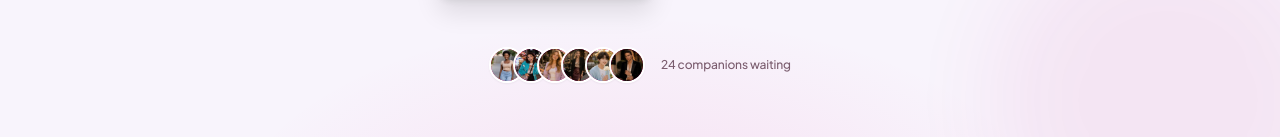
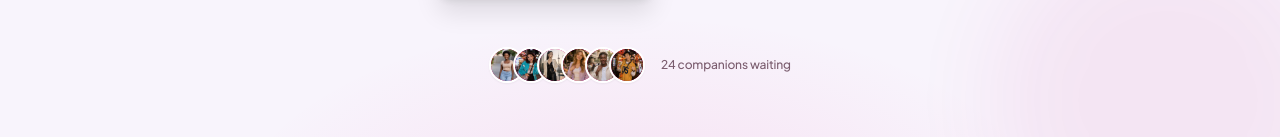
Before and after one commit to akashzeen-art/desirechat, a React (Vite) app in the folder ai/talktohistory/frontend/: page / in a window 1280 px wide. Shown: the part 564-701 px from the top of the page. Built offline with nearby package versions, Linux system fonts and the light colour scheme; a web font is replaced by a local one.

Commit message:
Update project

```diff
--- a/ai/talktohistory/frontend/src/data/characters.js
+++ b/ai/talktohistory/frontend/src/data/characters.js
@@ -2,7 +2,21 @@
 
 const REGIONS = ["african", "asian", "chinese", "european"];
 const NEW_REGIONS = ["pakistani", "indian", "afghani", "srilankan"];
+const ALL_REGIONS = [...REGIONS, ...NEW_REGIONS];
 const VIBES = ["sweet", "bold", "funny"];
+const CATALOG_LANGS = ["en", "es", "fr"];
+
+/** Exclusive catalog: each companion appears in exactly one language (8 girls + 8 boys each). */
+function catalogLangFor(region, vibe) {
+  const i = ALL_REGIONS.indexOf(region);
+  const j = VIBES.indexOf(vibe);
+  return CATALOG_LANGS[(Math.max(0, i) + Math.max(0, j)) % CATALOG_LANGS.length];
+}
+
+export function normalizeCatalogLang(lang) {
+  const code = String(lang || "en").toLowerCase().slice(0, 2);
+  return CATALOG_LANGS.includes(code) ? code : "en";
+}
 
 const GIRL_META = {
   african: {
@@ -367,9 +381,10 @@ function buildCompanion({ gender, region, vibe, meta, folderBase, idPrefix = ""
     video: companionVideoUrl(gender, id),
     videoFr: gender === "female" ? girlVideoUrlFr(id) : boyVideoUrlFr(id),
     videoEs: gender === "female" ? girlVideoUrlEs(id) : boyVideoUrlEs(id),
-    shareImages: CUSTOM_SHARE[id] || buildShareImages(folder, id),
-  };
-}
+      shareImages: CUSTOM_SHARE[id] || buildShareImages(folder, id),
+      catalogLang: catalogLangFor(region, vibe),
+    };
+  }
 
 const girls = REGIONS.flatMap((region) =>
   VIBES.map((vibe) =>
@@ -423,6 +438,7 @@ const newGirls = NEW_REGIONS.flatMap((region) =>
       videoFr: girlVideoUrlFr(id),
       videoEs: girlVideoUrlEs(id),
       shareImages: CUSTOM_SHARE[id] || Array.from({ length: last - 1 }, (_, i) => `${folder}/${i + 2}.jpg`),
+      catalogLang: catalogLangFor(region, vibe),
     };
   })
 );
@@ -454,6 +470,7 @@ const newBoys = NEW_REGIONS.flatMap((region) =>
       videoFr: boyVideoUrlFr(id),
       videoEs: boyVideoUrlEs(id),
       shareImages: Array.from({ length: last - 1 }, (_, i) => `${folder}/${i + 2}.jpg`),
+      catalogLang: catalogLangFor(region, vibe),
     };
   })
 );
@@ -463,14 +480,23 @@ export const characters = [...girls, ...boys, ...newGirls, ...newBoys];
 export const getCharacterById = (id) =>
   characters.find((c) => c.id === id);
 
-export const getCharactersByGender = (gender) =>
-  characters.filter((c) => c.gender === gender);
+export const getCharactersForLanguage = (lang, gender = null) => {
+  const code = normalizeCatalogLang(lang);
+  return characters.filter(
+    (c) => c.catalogLang === code && (!gender || c.gender === gender)
+  );
+};
 
-export const getGirlsByVibe = (vibeId) =>
-  characters.filter((c) => c.gender === "female" && c.vibeId === vibeId);
+export const getCharactersByGender = (gender, lang = null) => {
+  if (lang) return getCharactersForLanguage(lang, gender);
+  return characters.filter((c) => c.gender === gender);
+};
 
-export const getBoysByVibe = (vibeId) =>
-  characters.filter((c) => c.gender === "male" && c.vibeId === vibeId);
+export const getGirlsByVibe = (vibeId, lang = null) =>
+  getCharactersByGender("female", lang).filter((c) => c.vibeId === vibeId);
+
+export const getBoysByVibe = (vibeId, lang = null) =>
+  getCharactersByGender("male", lang).filter((c) => c.vibeId === vibeId);
 
 export const searchCharacters = (query) => {
   const q = query.toLowerCase();
--- a/ai/talktohistory/frontend/src/i18n/translations.js
+++ b/ai/talktohistory/frontend/src/i18n/translations.js
@@ -122,7 +122,7 @@ export const translations = {
       step2: "Step 2 · You're a {label}",
       whoMeet: "Who do you want to meet{name}?",
       chooseSub: "Choose girls or boys — we'll show matching companions next.",
-      companions12: "12 companions",
+      companions12: "24 companions",
       girls: "Girls 💕",
       boys: "Boys 💙",
       regions: "Sweet, Bold, Funny × African, Asian, Chinese, European",
@@ -134,8 +134,10 @@ export const translations = {
       step3: "Step 3 · Pick your companion",
       choose: "Choose a {label}{name}",
       filterSub: "Filter by mood, then pick whoever catches your eye.",
-      mixedVibesSub: "Sweet, bold & funny — all mixed for you.",
+      mixedVibesSub: "Start with 8 for your language — then browse every voice.",
       allCompanions: "All",
+      allVoices: "Voices",
+      forYou: "For you",
       favorites: "Favorites",
       yourFavorites: "Your favorites",
       noMatches: "No matches",
@@ -331,7 +333,7 @@ export const translations = {
       step2: "Paso 2 · Eres {label}",
       whoMeet: "¿A quién quieres conocer{name}?",
       chooseSub: "Elige chicas o chicos — te mostramos compañeros que encajen.",
-      companions12: "12 compañeros",
+      companions12: "24 compañeros",
       girls: "Chicas 💕",
       boys: "Chicos 💙",
       regions: "Dulce, Atrevido, Divertido × Africano, Asiático, Chino, Europeo",
@@ -343,8 +345,10 @@ export const translations = {
       step3: "Paso 3 · Elige tu compañero/a",
       choose: "Elige un/a {label}{name}",
       filterSub: "Filtra por mood y elige quien te guste.",
-      mixedVibesSub: "Dulce, atrevido y divertido — todo mezclado.",
+      mixedVibesSub: "Empieza con 8 de tu idioma — luego explora todas las voces.",
       allCompanions: "Todos",
+      allVoices: "Voces",
+      forYou: "Para ti",
       favorites: "Favoritos",
       yourFavorites: "Tus favoritos",
       noMatches: "Sin resultados",
--- a/ai/talktohistory/frontend/src/i18n/translationsFrBase.js
+++ b/ai/talktohistory/frontend/src/i18n/translationsFrBase.js
@@ -105,7 +105,7 @@ export const translationsFrBase = {
     step2: "Étape 2 · Tu es {label}",
     whoMeet: "Qui veux-tu rencontrer{name} ?",
     chooseSub: "Choisis filles ou garçons — on te montre les compagnons qui collent.",
-    companions12: "12 compagnons",
+    companions12: "24 compagnons",
     girls: "Filles 💕",
     boys: "Garçons 💙",
     regions: "Doux, Audacieux, Drôle × Africain, Asiatique, Chinois, Européen",
@@ -117,8 +117,10 @@ export const translationsFrBase = {
     step3: "Étape 3 · Choisis ton compagnon",
     choose: "Choisis un·e {label}{name}",
     filterSub: "Filtre par mood et choisis qui te plaît.",
-    mixedVibesSub: "Doux, audacieux et drôle — tout mélangé.",
+    mixedVibesSub: "Commence par 8 dans ta langue — puis explore toutes les voix.",
     allCompanions: "Tous",
+    allVoices: "Voix",
+    forYou: "Pour toi",
     favorites: "Favoris",
     yourFavorites: "Tes favoris",
     noMatches: "Aucun résultat",
--- a/ai/talktohistory/frontend/src/pages/ChatRoomCreatePage.jsx
+++ b/ai/talktohistory/frontend/src/pages/ChatRoomCreatePage.jsx
@@ -1,6 +1,6 @@
 import { useEffect, useMemo, useState } from "react";
 import { useNavigate, Link } from "react-router-dom";
-import { characters } from "../data/characters";
+import { getCharacterById, getCharactersForLanguage } from "../data/characters";
 import { ROOM_THEMES, createRoom } from "../data/chatRooms";
 import { isProfileReady } from "../data/userProfile";
 import BrandLogo from "../components/BrandLogo";
@@ -24,9 +24,9 @@ export default function ChatRoomCreatePage() {
   }, [navigate]);
 
   const list = useMemo(() => {
-    let chars = characters;
-    if (filter === "girls") chars = characters.filter((c) => c.gender === "female");
-    if (filter === "boys") chars = characters.filter((c) => c.gender === "male");
+    let chars = getCharactersForLanguage(lang);
+    if (filter === "girls") chars = chars.filter((c) => c.gender === "female");
+    if (filter === "boys") chars = chars.filter((c) => c.gender === "male");
     return chars.map((c) => localizeCharacter(c, lang, t));
   }, [filter, lang, t]);
 
@@ -140,7 +140,7 @@ export default function ChatRoomCreatePage() {
         {selected.length > 0 && (
           <div className="flex flex-wrap gap-2 mb-4">
             {selected.map((id) => {
-              const c = localizeCharacter(characters.find((x) => x.id === id), lang, t);
+              const c = localizeCharacter(getCharacterById(id), lang, t);
               if (!c) return null;
               return (
                 <button
--- a/ai/talktohistory/frontend/src/pages/ChatRoomPage.jsx
+++ b/ai/talktohistory/frontend/src/pages/ChatRoomPage.jsx
@@ -12,7 +12,7 @@ import {
   updateRoom,
   ROOM_THEMES,
 } from "../data/chatRooms";
-import { characters, getCharacterById, photoShareCount, nextPhotoShare, isPhotoFollowUpAsk, countPhotoAsksSinceLastImage, isPhotoRequest, isPhotoShareNudge, hasPendingPhotoContext, PHOTO_TEASE_BEFORE_SHARE } from "../data/characters";
+import { getCharacterById, getCharactersForLanguage, photoShareCount, nextPhotoShare, isPhotoFollowUpAsk, countPhotoAsksSinceLastImage, isPhotoRequest, isPhotoShareNudge, hasPendingPhotoContext, PHOTO_TEASE_BEFORE_SHARE } from "../data/characters";
 import {
   getUserProfile,
   getDisplayName,
@@ -827,11 +827,11 @@ export default function ChatRoomPage() {
 
   const addable = useMemo(() => {
     const taken = new Set(room?.memberIds || []);
-    let list = characters.filter((c) => !taken.has(c.id));
+    let list = getCharactersForLanguage(lang).filter((c) => !taken.has(c.id));
     if (addFilter === "girls") list = list.filter((c) => c.gender === "female");
     if (addFilter === "boys") list = list.filter((c) => c.gender === "male");
     return list;
-  }, [room, addFilter]);
+  }, [room, addFilter, lang]);
 
   if (!room) return null;
 
--- a/ai/talktohistory/frontend/src/pages/HomePage.jsx
+++ b/ai/talktohistory/frontend/src/pages/HomePage.jsx
@@ -1,7 +1,7 @@
 import { lazy, Suspense } from "react";
 import { useNavigate } from "react-router-dom";
 import { setUserGender } from "../data/session";
-import { characters } from "../data/characters";
+import { getCharactersForLanguage } from "../data/characters";
 import { isProfileReady, getDisplayName, getUserProfile } from "../data/userProfile";
 import BrandLogo from "../components/BrandLogo";
 import { useI18n } from "../i18n/LanguageContext";
@@ -23,17 +23,14 @@ const FEATURES = (t) => [
   { icon: "🏠", label: t("home.featRooms") },
 ];
 
-const PREVIEWS = characters.filter((c) =>
-  ["european-sweet","european-bold","asian-funny","african-sweet","boy-european-bold","boy-chinese-sweet"].includes(c.id)
-);
-
 export default function HomePage() {
   const navigate = useNavigate();
-  const { t } = useI18n();
+  const { t, lang } = useI18n();
   const ready    = isProfileReady();
   const display  = getDisplayName(getUserProfile());
   const steps = STEPS(t);
   const features = FEATURES(t);
+  const previews = getCharactersForLanguage(lang).slice(0, 6);
 
   const startFlow  = () => navigate(ready ? "/prefer" : "/profile?setup=1&next=/prefer");
   const startRooms = () => navigate(ready ? "/rooms"  : "/profile?setup=1&next=/rooms");
@@ -96,7 +93,7 @@ export default function HomePage() {
           {/* Avatar strip */}
           <div className="fade-in-soft mt-7 sm:mt-12 flex items-center justify-center gap-1" style={{ animationDelay: "0.28s" }}>
             <div className="flex -space-x-3">
-              {PREVIEWS.map((c) => (
+              {previews.map((c) => (
                 <div key={c.id} className="w-9 h-9 rounded-full overflow-hidden border-2 border-white shadow-sm bg-gradient-to-br from-primary to-secondary flex-shrink-0">
                   {c.image
                     ? <img src={c.image} alt={c.name} loading="eager" decoding="async" className="w-full h-full object-cover object-top" draggable={false} />
@@ -217,7 +214,7 @@ export default function HomePage() {
           </div>
 
           <div className="grid grid-cols-3 sm:grid-cols-6 gap-4 mb-10">
-            {PREVIEWS.map((c) => (
+            {previews.map((c) => (
               <button key={c.id} onClick={startFlow} className="group flex flex-col items-center gap-2">
                 <div className="w-full aspect-square rounded-2xl overflow-hidden bg-surface border border-dark/5 shadow-sm group-hover:shadow-md group-hover:-translate-y-1.5 transition-all duration-300">
                   {c.image
--- a/ai/talktohistory/frontend/src/pages/PickPage.jsx
+++ b/ai/talktohistory/frontend/src/pages/PickPage.jsx
@@ -27,7 +27,7 @@ export default function PickPage() {
   const display    = getDisplayName(profile);
 
   const [favIds, setFavIds] = useState(() => getFavorites());
-  const [showFavOnly, setShowFavOnly] = useState(false);
+  const [tab, setTab] = useState("foryou"); // foryou | voices | favorites
 
   useEffect(() => {
     if (!isProfileReady()) { navigate("/profile?setup=1&next=/prefer", { replace: true }); return; }
@@ -42,21 +42,26 @@ export default function PickPage() {
     return () => { window.removeEventListener("storage", sync); clearInterval(id); };
   }, []);
 
-  // All vibes together — sweet / bold / funny shuffled in one grid
-  const all = useMemo(() => {
+  // All = full roster for this preference, with language voice on the card
+  const allVoice = useMemo(() => {
     const chars = prefer ? getCharactersByGender(prefer) : [];
     return shuffleList(chars);
   }, [prefer]);
 
-  const list = useMemo(() => {
-    if (showFavOnly) return all.filter((c) => favIds.includes(c.id));
-    return all;
-  }, [all, showFavOnly, favIds]);
+  // For you = exclusive 8 for the current chat language
+  const forYou = useMemo(() => {
+    const chars = prefer ? getCharactersByGender(prefer, lang) : [];
+    return shuffleList(chars);
+  }, [prefer, lang]);
 
   const favorites = useMemo(() =>
-    favIds.map((id) => getCharacterById(id)).filter((c) => c && c.gender === prefer),
+    favIds
+      .map((id) => getCharacterById(id))
+      .filter((c) => c && c.gender === prefer),
     [favIds, prefer]
   );
+
+  const list = tab === "favorites" ? favorites : tab === "voices" ? allVoice : forYou;
 
   if (!isProfileReady() || !prefer || !userGender) return null;
 
@@ -95,17 +100,25 @@ export default function PickPage() {
         <div className="sticky top-16 z-20 -mx-4 px-4 py-3 mb-8"
           style={{ background: "rgba(248,244,252,0.92)", backdropFilter: "blur(16px)", borderBottom: "1px solid rgba(26,16,37,0.06)" }}>
           <div className="flex items-center gap-2 max-w-5xl mx-auto overflow-x-auto scrollbar-none">
-            <button type="button" onClick={() => setShowFavOnly(false)}
+            <button type="button" onClick={() => setTab("foryou")}
               className={`flex items-center gap-1.5 px-4 py-2 rounded-2xl text-sm font-semibold border transition-all ${
-                !showFavOnly
+                tab === "foryou"
                   ? "bg-primary text-white border-primary shadow-md shadow-primary/20"
                   : "bg-white text-dark border-dark/10 hover:border-primary/30"
               }`}>
-              ✨ {t("pick.allCompanions")}
+              🎙️ {t("pick.forYou")}
             </button>
-            <button type="button" onClick={() => setShowFavOnly((v) => !v)}
+            <button type="button" onClick={() => setTab("voices")}
               className={`flex items-center gap-1.5 px-4 py-2 rounded-2xl text-sm font-semibold border transition-all ${
-                showFavOnly ? "bg-primary text-white border-primary" : "bg-white text-dark border-dark/10 hover:border-primary/30"
+                tab === "voices"
+                  ? "bg-primary text-white border-primary shadow-md shadow-primary/20"
+                  : "bg-white text-dark border-dark/10 hover:border-primary/30"
+              }`}>
+              ✨ {t("pick.allVoices")}
+            </button>
+            <button type="button" onClick={() => setTab("favorites")}
+              className={`flex items-center gap-1.5 px-4 py-2 rounded-2xl text-sm font-semibold border transition-all ${
+                tab === "favorites" ? "bg-primary text-white border-primary" : "bg-white text-dark border-dark/10 hover:border-primary/30"
               }`}>
               ❤️ {t("pick.favorites")}
             </button>
@@ -115,7 +128,7 @@ export default function PickPage() {
           </div>
         </div>
 
-        {!showFavOnly && favorites.length > 0 && (
+        {tab === "foryou" && favorites.length > 0 && (
           <div className="mb-10">
             <h2 className="font-display font-bold text-dark text-sm mb-3 flex items-center gap-2">
               <span>❤️</span> {t("pick.yourFavorites")}
@@ -151,9 +164,9 @@ export default function PickPage() {
             <p className="text-4xl mb-4">🔍</p>
             <p className="font-display font-bold text-dark text-lg mb-2">{t("pick.noMatches")}</p>
             <p className="text-muted text-sm mb-6">
-              {t("pick.tryAnother", { extra: showFavOnly ? t("pick.favExtra") : "" })}
+              {t("pick.tryAnother", { extra: tab === "favorites" ? t("pick.favExtra") : "" })}
             </p>
-            <button type="button" onClick={() => setShowFavOnly(false)}
+            <button type="button" onClick={() => setTab("foryou")}
               className="btn-glow text-white text-sm font-semibold px-6 py-3 rounded-2xl">
               {t("pick.resetFilters")}
             </button>
```
